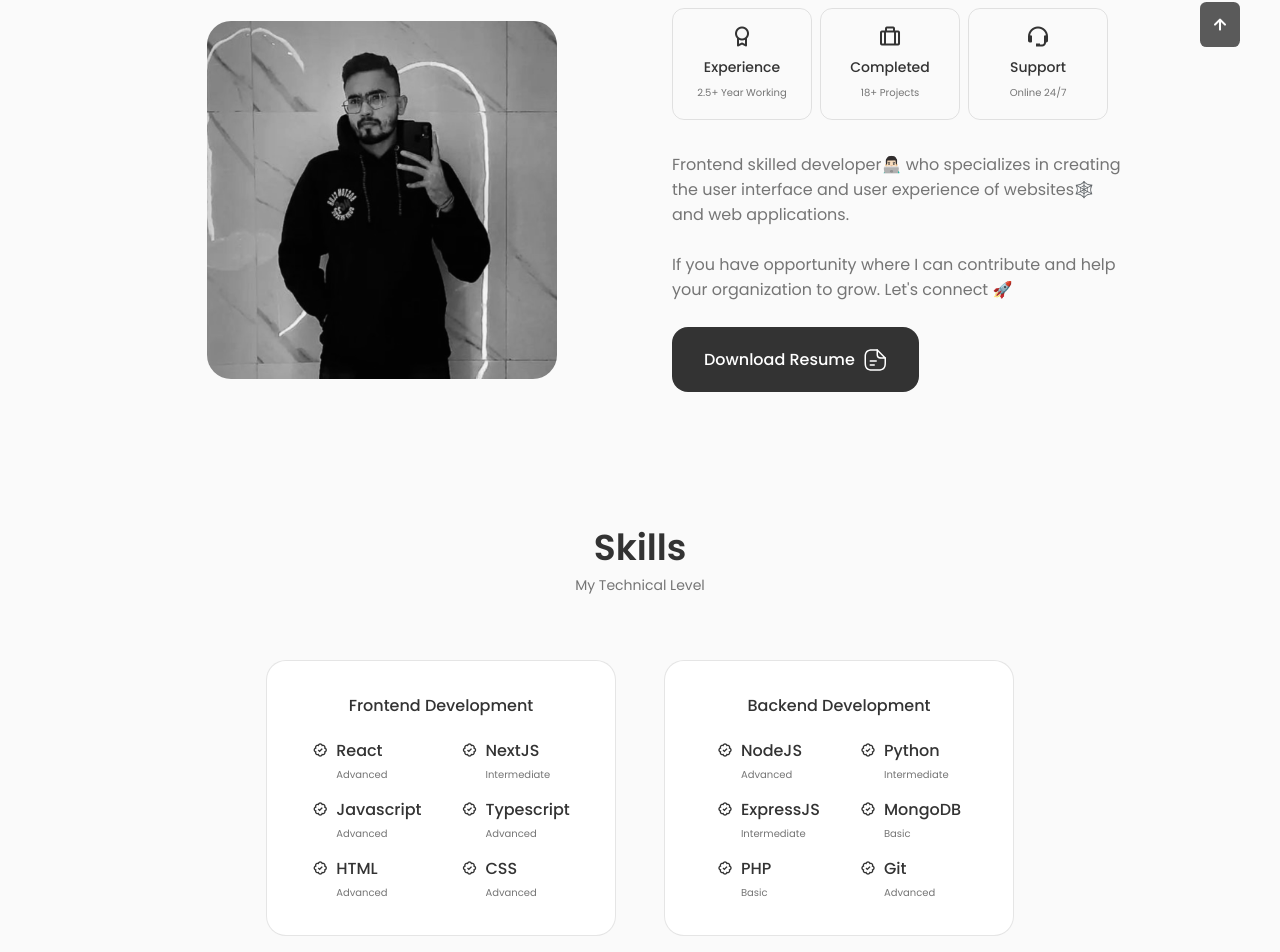
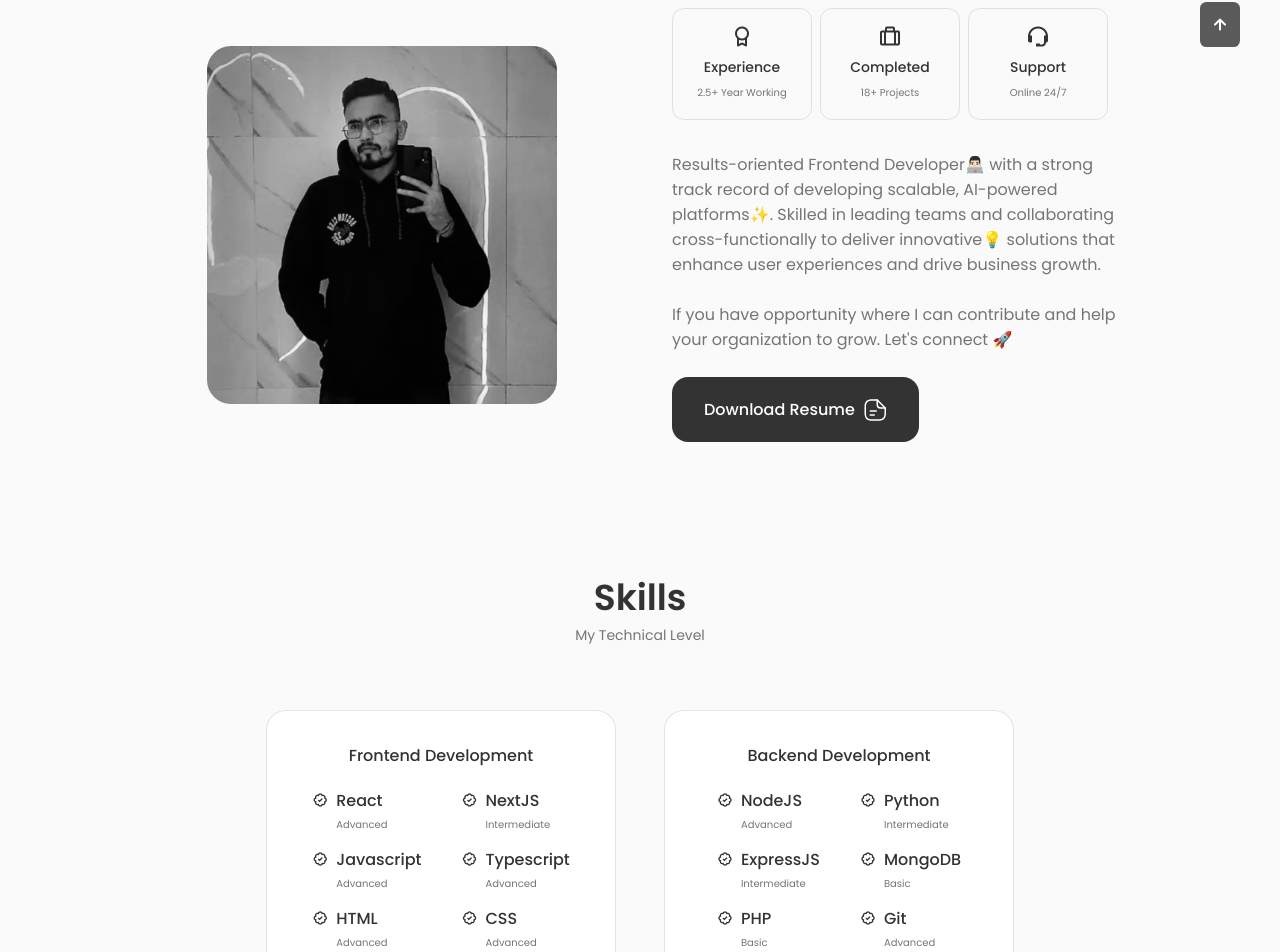
Before and after one commit to Shivamjain2204/Portfolio, a React (Create React App) app: page / in a window 1280 px wide. Shown: the part 913-1865 px from the top of the page. Built offline with nearby package versions, Linux system fonts and the light colour scheme.

Commit message:
Aboutme updated

```diff
--- a/src/components/about/About.jsx
+++ b/src/components/about/About.jsx
@@ -16,7 +16,7 @@ const About = () => {
         <div className="about__data">
             <Info/>
 
-            <p className="about__description">Frontend skilled developer👨🏻‍💻 who specializes in creating the user interface and user experience of websites🕸️ and web applications.</p><br />
+            <p className="about__description">Results-oriented Frontend Developer👨🏻‍💻 with a strong track record of developing scalable, AI-powered platforms✨. Skilled in leading teams and collaborating cross-functionally to deliver innovative💡 solutions that enhance user experiences and drive business growth.</p><br />
 
             <p className="about__description">If you have opportunity where I can contribute and help your organization to grow. Let's connect 🚀</p><br />
 
```
